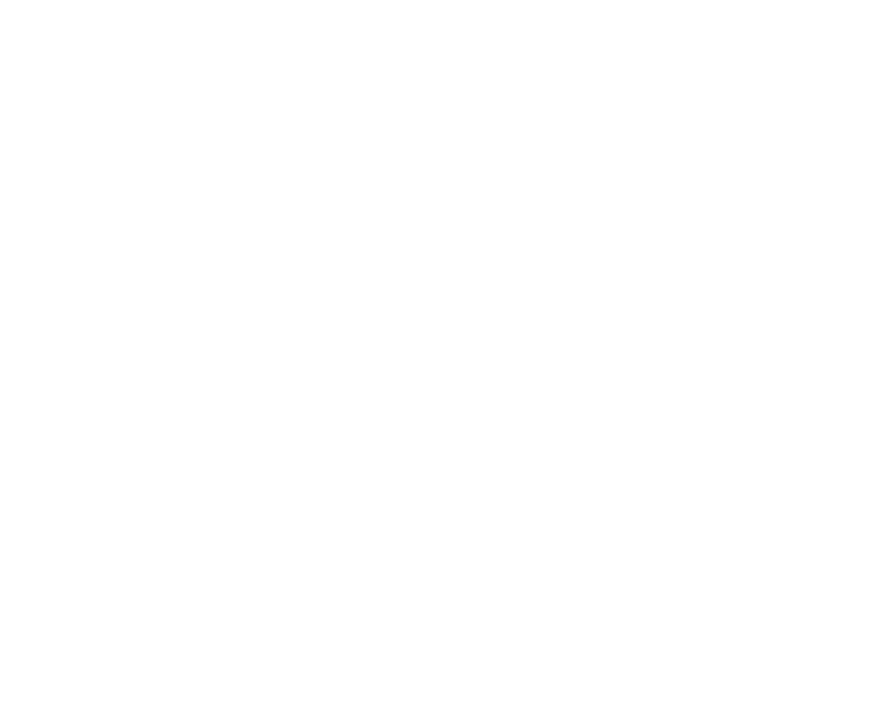
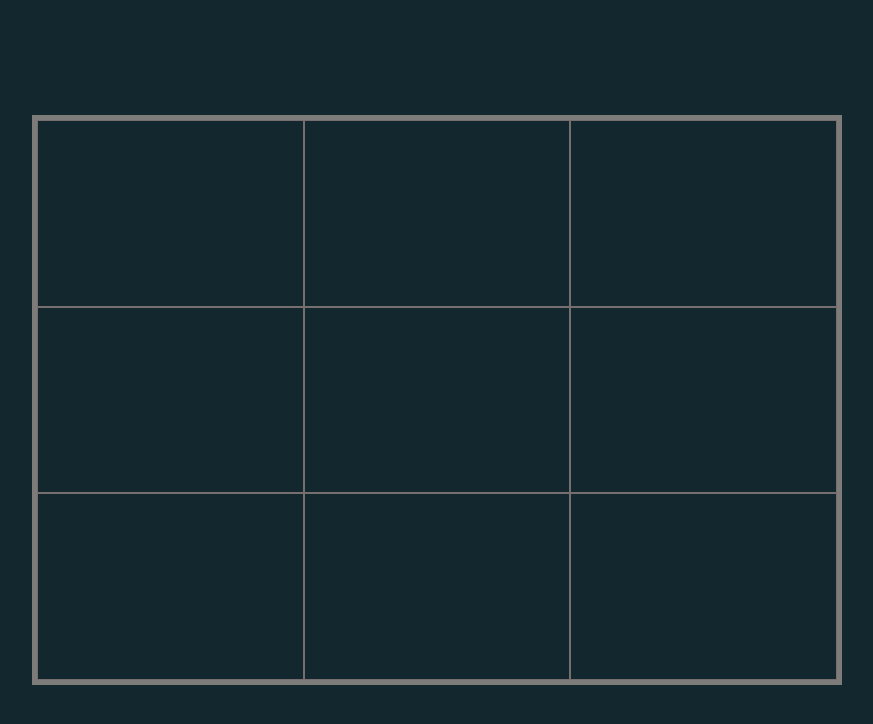
Before and after one commit to migijc/tic-tac-toe, a plain HTML site: page index.html in a window 1280 px wide. Shown: the whole page, without its empty margins (203-1076 px from the left). Drawn offline with Linux system fonts and the light colour scheme.

Commit message:
added main display and linked every gridBox to and item in array

```diff
--- a/index.html
+++ b/index.html
@@ -9,6 +9,17 @@
     <script src="script.js"></script>
 </head>
 <body>
+    <div class="gameGrid">
+        <div class="topLeft gridBox"></div>
+        <div class="topCenter gridBox"></div>
+        <div class="topRight gridBox"></div>
+        <div class="middleLeft gridBox"></div>
+        <div class="middleCenter gridBox"></div>
+        <div class="middleRight gridBox"></div>
+        <div class="bottomLeft gridBox"></div>
+        <div class="bottomCenter gridBox"></div>
+        <div class="bottomRight gridBox"></div>
+    </div>
 
 </body>
 </html>
--- a/script.js
+++ b/script.js
@@ -0,0 +1,36 @@
+
+const GameModule =(function(){
+    const gameBoard= {
+        theGameBoard:["x","O","x","x","O","x","x","O","x"]
+    }
+    const linkBoardToGrid =function (){
+        const topLeft=document.querySelectorAll(".gridBox")
+    }
+
+    const Player= function(name){
+        name=name;
+        return {name}
+    }
+
+
+    return{gameBoard,Player}
+
+})();
+
+
+
+const testObject=GameModule.Player("miguel");
+
+console.log(testObject)
+
+const linkBoardToGrid =function(){
+    const topLeft=document.querySelectorAll(".gridBox")
+}
+
+const topLeft=document.querySelectorAll('.gridBox')
+// topLeft.forEach((box)=>{
+//     console.log(topLeft.indexOf(box))
+// })
+console.log(topLeft)
+let nodeListToArray= Array.from(topLeft)
+console.log(nodeListToArray)
--- a/style.css
+++ b/style.css
@@ -0,0 +1,27 @@
+body{
+    background-color: rgb(19, 40, 46);
+    height: 100vh;
+    display: flex;
+    flex-direction: column;
+    align-items: center;
+    justify-content: center;
+    margin: 0;
+    padding: 0;
+}
+*{
+    margin:0;
+    padding: 0;
+}
+
+.gameGrid{
+    border: 5px solid rgb(126, 123, 123);
+    width: 50rem;
+    height: 70%;
+    display: grid;
+    grid-template-columns: repeat(3, 1fr);
+    color: rgb(194, 178, 178);
+}
+
+.gameGrid > div{
+    border: 1px solid rgb(119, 111, 111);
+}
```
